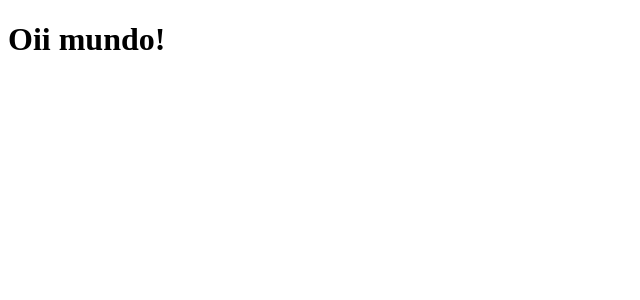
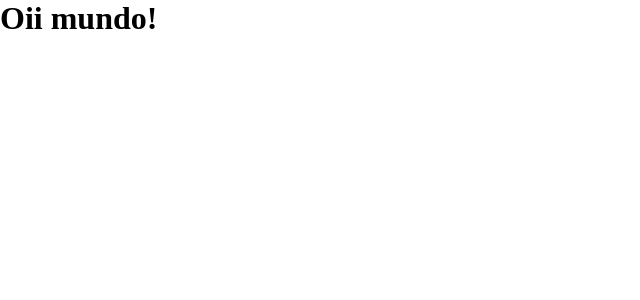
Before and after one commit to ISXDora/Ignite-lessons-training, a React app in the folder chapter-I/01-github-explorer/: page / in a window 1280 px wide. Shown: the top 300 px of the page, without its empty margins (0-640 px from the left). Built offline with nearby package versions, Linux system fonts and the light colour scheme.

Commit message:
feat: config/loader css no webpack

```diff
--- a/chapter-I/01-github-explorer/package.json
+++ b/chapter-I/01-github-explorer/package.json
@@ -18,7 +18,9 @@
     "@babel/preset-react": "^7.16.7",
     "babel-loader": "^8.2.3",
     "cross-env": "^7.0.3",
+    "css-loader": "^6.6.0",
     "html-webpack-plugin": "^5.5.0",
+    "style-loader": "^3.3.1",
     "webpack": "^5.69.1",
     "webpack-cli": "^4.9.2",
     "webpack-dev-server": "^4.7.4"
--- /dev/null
+++ b/chapter-I/01-github-explorer/public/global.css
@@ -0,0 +1,9 @@
+* {
+    padding: 0;
+    margin: 0;
+    box-sizing: border-box;
+}
+
+body {
+    font: 'Arial', 'Helvetica', sans-serif;
+}
--- a/chapter-I/01-github-explorer/src/App.jsx
+++ b/chapter-I/01-github-explorer/src/App.jsx
@@ -1,4 +1,6 @@
 import {React} from 'react';
+import global from '../public/global.css'
+
 export function App(){
 
     return <h1>Oii mundo!</h1>
--- a/chapter-I/01-github-explorer/webpack.config.js
+++ b/chapter-I/01-github-explorer/webpack.config.js
@@ -30,6 +30,11 @@
                 exclude: /node_modules/, //por padrão os arquivos cada biblioteca é responsável por seu arquivo de build, daí vamos excluir essa possibilidade.
                 use: 'babel-loader' //transfere a responsabilidade do build para essa biblioteca.
             },
+            {
+                test: /\.css$/,
+                exclude: /node_modules/,
+                use: ['style-loader', 'css-loader']
+            },
         ]
     },
 }
```
Also changed, not shown: 2 other files (tests, documents, lock files or other folders).
